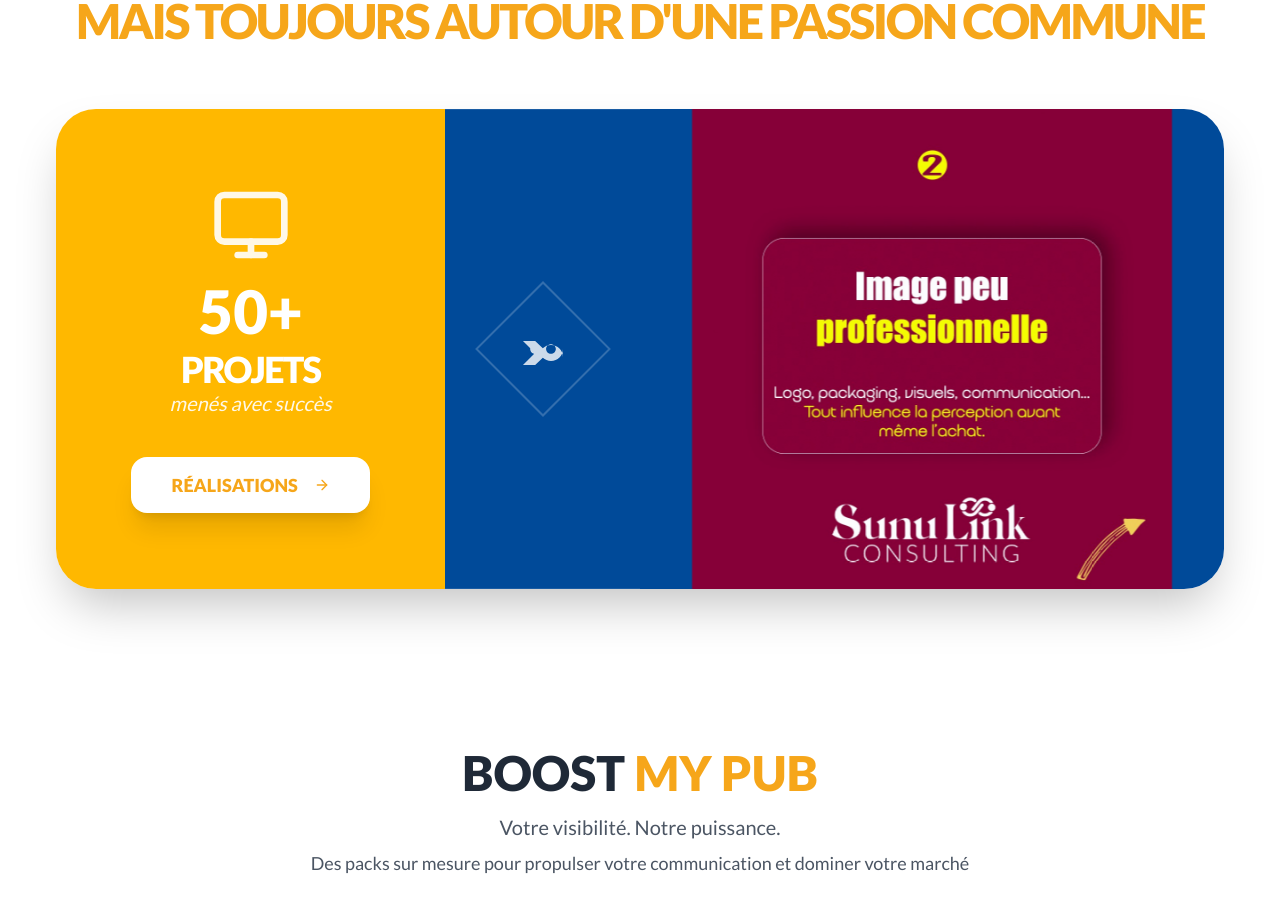
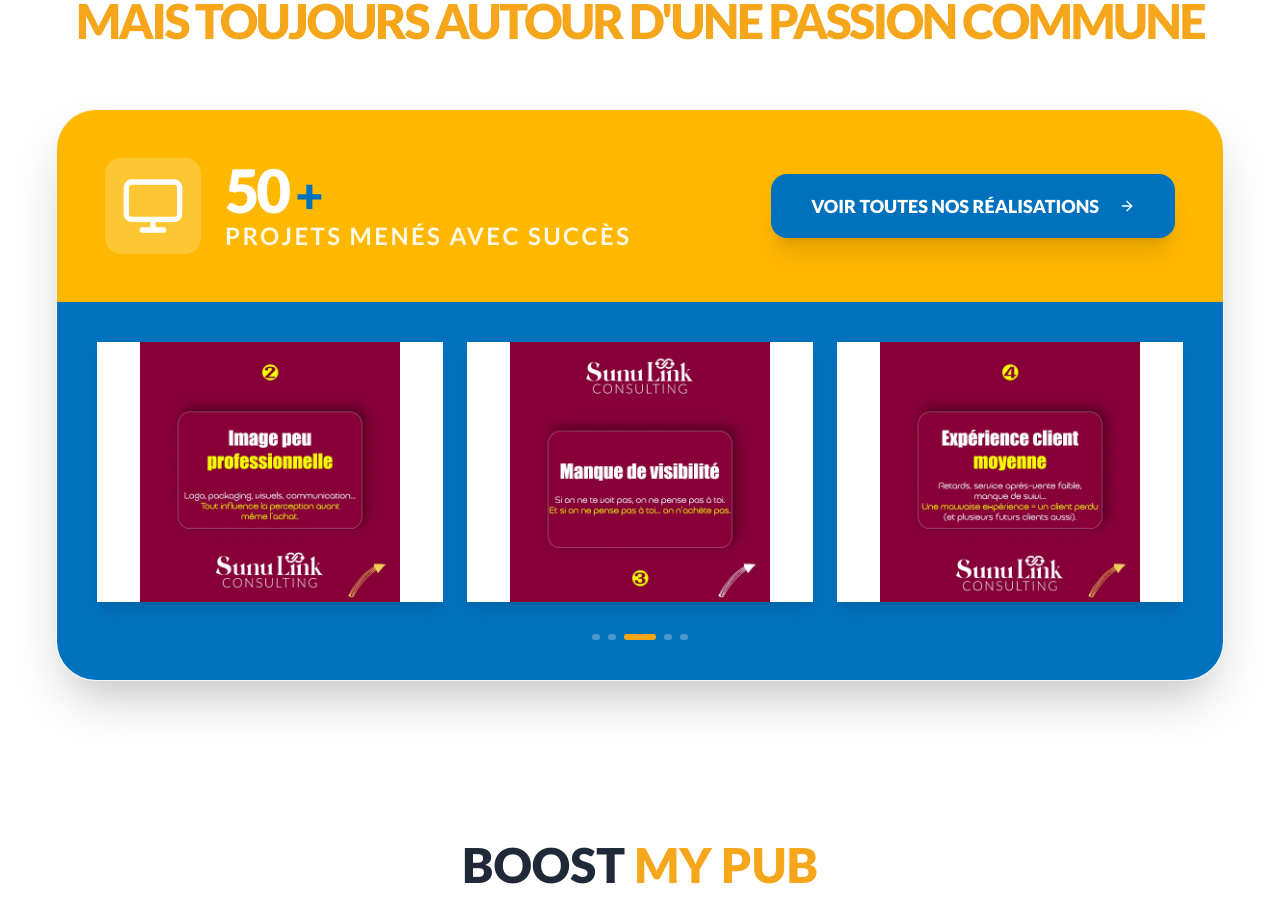
Before and after one commit to sunulink/SunuLink, a React (Vite) app: page / in a window 1280 px wide. Shown: the part 2297-3203 px from the top of the page. Built offline with nearby package versions, Linux system fonts and the light colour scheme.

Commit message:
Update ProjectsSection.tsx
Le bloc compteur et texte en mode horizontal, Un carrousel affichant 3 images simultanément avec un défilement.

```diff
--- a/src/components/home/ProjectsSection.tsx
+++ b/src/components/home/ProjectsSection.tsx
@@ -12,12 +12,21 @@ export const ProjectsSection = () => {
 
   const [currentIndex, setCurrentIndex] = useState(0);
 
+  // Gestion du défilement pour afficher 3 images (on avance de 1 à chaque fois)
   useEffect(() => {
     const timer = setInterval(() => {
-      setCurrentIndex((prev) => (prev === slides.length - 1 ? 0 : prev + 1));
+      setCurrentIndex((prev) => (prev + 1) % slides.length);
     }, 3000);
     return () => clearInterval(timer);
   }, [slides.length]);
+
+  // Calcul des 3 images à afficher
+  const getVisibleSlides = () => {
+    const first = currentIndex;
+    const second = (currentIndex + 1) % slides.length;
+    const third = (currentIndex + 2) % slides.length;
+    return [slides[first], slides[second], slides[third]];
+  };
 
   return (
     <section className="py-12 md:py-20 px-4 sm:px-6 bg-white overflow-hidden">
@@ -31,72 +40,66 @@ export const ProjectsSection = () => {
           </h2>
         </div>
 
-        {/* STRUCTURE 3 BLOCS : 2 col (Stats) | 1 col (Logo/Cube) | 3 col (Image) */}
-        <div className="grid grid-cols-1 lg:grid-cols-6 gap-0 items-stretch shadow-2xl rounded-[2.5rem] overflow-hidden">
+        {/* --- CONTENEUR PRINCIPAL EN COLONNE AVEC OMBRE --- */}
+        <div className="flex flex-col shadow-2xl rounded-[2.5rem] overflow-hidden border border-gray-100">
 
-          {/* --- BLOC 1 : STATS (GAUCHE) --- */}
+          {/* --- BLOC HAUT : COMPTEUR HORIZONTAL --- */}
           <div
-            className="lg:col-span-2 bg-[#FFB800] p-8 md:p-12 flex flex-col items-center justify-center text-center text-white min-h-[400px]"
-            data-aos="fade-right"
+            className="bg-[#FFB800] p-8 md:p-12 flex flex-col md:flex-row items-center justify-between gap-8 text-white"
+            data-aos="fade-down"
           >
-            <Monitor className="w-16 h-16 md:w-20 md:h-20 mb-4 opacity-90" />
-            <AnimatedCounter end={50} suffix="+" />
-            <h3 className="text-3xl md:text-4xl font-black mt-2 tracking-tighter uppercase">PROJETS</h3>
-            <p className="text-lg md:text-xl opacity-90 italic mb-10">menés avec succès</p>
+            <div className="flex items-center gap-6">
+              <div className="bg-white/20 p-4 rounded-2xl">
+                <Monitor className="w-12 h-12 md:w-16 md:h-16 text-white" />
+              </div>
+              <div className="text-left">
+                <div className="flex items-baseline gap-2">
+                   <span className="text-5xl md:text-7xl font-black tracking-tighter">
+                     <AnimatedCounter end={50} />
+                   </span>
+                   <span className="text-4xl md:text-5xl font-black text-sunuBlue">+</span>
+                </div>
+                <h3 className="text-xl md:text-2xl font-bold uppercase tracking-widest opacity-90">Projets menés avec succès</h3>
+              </div>
+            </div>
 
-            <Link to="/realisations" className="w-full sm:w-auto">
-              <Button className="w-full sm:w-auto bg-white text-sunuOrange hover:bg-sunuBlue hover:text-white font-black px-10 py-7 rounded-2xl shadow-xl transition-all duration-300 uppercase text-lg group">
-                Réalisations
-                <ArrowRight size={20} className="ml-2 group-hover:translate-x-1 transition-transform" />
+            <Link to="/realisations" className="shrink-0">
+              <Button className="bg-sunuBlue text-white hover:bg-white hover:text-sunuBlue font-black px-10 py-8 rounded-2xl shadow-xl transition-all duration-300 uppercase text-lg group">
+                Voir toutes nos réalisations
+                <ArrowRight size={22} className="ml-3 group-hover:translate-x-2 transition-transform" />
               </Button>
             </Link>
           </div>
 
-          {/* --- BLOC 2 : FIGURE LOGO / CHAÎNE (MILIEU) --- */}
+          {/* --- BLOC BAS : GALERIE DE 3 IMAGES DÉFILANTES --- */}
           <div
-            className="hidden lg:flex lg:col-span-1 bg-[#004A99] relative items-center justify-center overflow-hidden"
-            data-aos="zoom-in"
+            className="bg-sunuBlue p-6 md:p-10"
+            data-aos="fade-up"
           >
-            {/* Figure en forme de cube/losange contenant le symbole de la chaîne */}
-            <div className="relative w-24 h-24 border-2 border-white/20 rotate-45 flex items-center justify-center">
-              {/* On replace le symbole 'infini' du logo ici (SVG simplifié) */}
-              <svg
-                viewBox="0 0 24 24"
-                className="w-12 h-12 text-white -rotate-45 fill-current opacity-80"
-                xmlns="http://www.w3.org/2000/svg"
-              >
-                <path d="M18.414 12c0-1.325-1.089-2.4-2.433-2.4-1.343 0-2.433 1.075-2.433 2.4s1.09 2.4 2.433 2.4c1.344 0 2.433-1.075 2.433-2.4zm-12.828 0c0-1.325 1.09-2.4 2.433-2.4 1.344 0 2.433 1.075 2.433 2.4s-1.09 2.4-2.433 2.4c-1.343 0-2.433-1.075-2.433-2.4zm16.414 0c0 3.314-2.686 6-6 6-1.583 0-3.023-.615-4.093-1.619l-3.814 3.619h-6.093l6-6-6-6h6.093l3.814 3.619c1.07-1.004 2.51-1.619 4.093-1.619 3.314 0 6 2.686 6 6z"/>
-              </svg>
-            </div>
-
-            {/* Décorations abstraites */}
-            <div className="absolute top-0 w-full h-[1px] bg-white/10" />
-            <div className="absolute bottom-0 w-full h-[1px] bg-white/10" />
-          </div>
-
-          {/* --- BLOC 3 : IMAGE PLEIN ÉCRAN (DROITE) --- */}
-          <div
-            className="lg:col-span-3 relative min-h-[400px] md:min-h-[480px] bg-[#004A99] overflow-hidden"
-            data-aos="fade-left"
-          >
-            <div className="absolute inset-0">
-              {slides.map((slide, index) => (
+            <div className="grid grid-cols-1 md:grid-cols-3 gap-6 transition-all duration-1000 ease-in-out">
+              {getVisibleSlides().map((slide, index) => (
                 <div
-                  key={index}
-                  className={`absolute inset-0 transition-opacity duration-1000 ${
-                    index === currentIndex ? "opacity-100" : "opacity-0"
-                  }`}
+                  key={`${currentIndex}-${index}`}
+                  className="aspect-[4/3] bg-white overflow-hidden shadow-lg transform transition-all duration-700 hover:scale-[1.02]"
                 >
                   <img
                     src={slide}
-                    alt={`Projet SUNULINK Consulting ${index}`}
-                    /* - object-contain : pour voir l'image COMPLÈTEMENT (indispensable d'après votre demande)
-                       - bg-[#004A99] : assure la continuité visuelle
-                       - Pas de 'rounded' : l'image garde ses angles droits
-                    */
-                    className="w-full h-full object-contain"
+                    alt={`Réalisation SUNULINK ${index}`}
+                    className="w-full h-full object-contain animate-in fade-in zoom-in duration-700"
                   />
                 </div>
+              ))}
+            </div>
+
+            {/* Indicateur de défilement discret */}
+            <div className="flex justify-center mt-8 gap-2">
+              {Array.from({ length: Math.min(slides.length, 5) }).map((_, i) => (
+                <div
+                  key={i}
+                  className={`h-1.5 transition-all duration-500 rounded-full ${
+                    i === currentIndex % 5 ? "w-8 bg-sunuOrange" : "w-2 bg-white/30"
+                  }`}
+                />
               ))}
             </div>
           </div>
```
